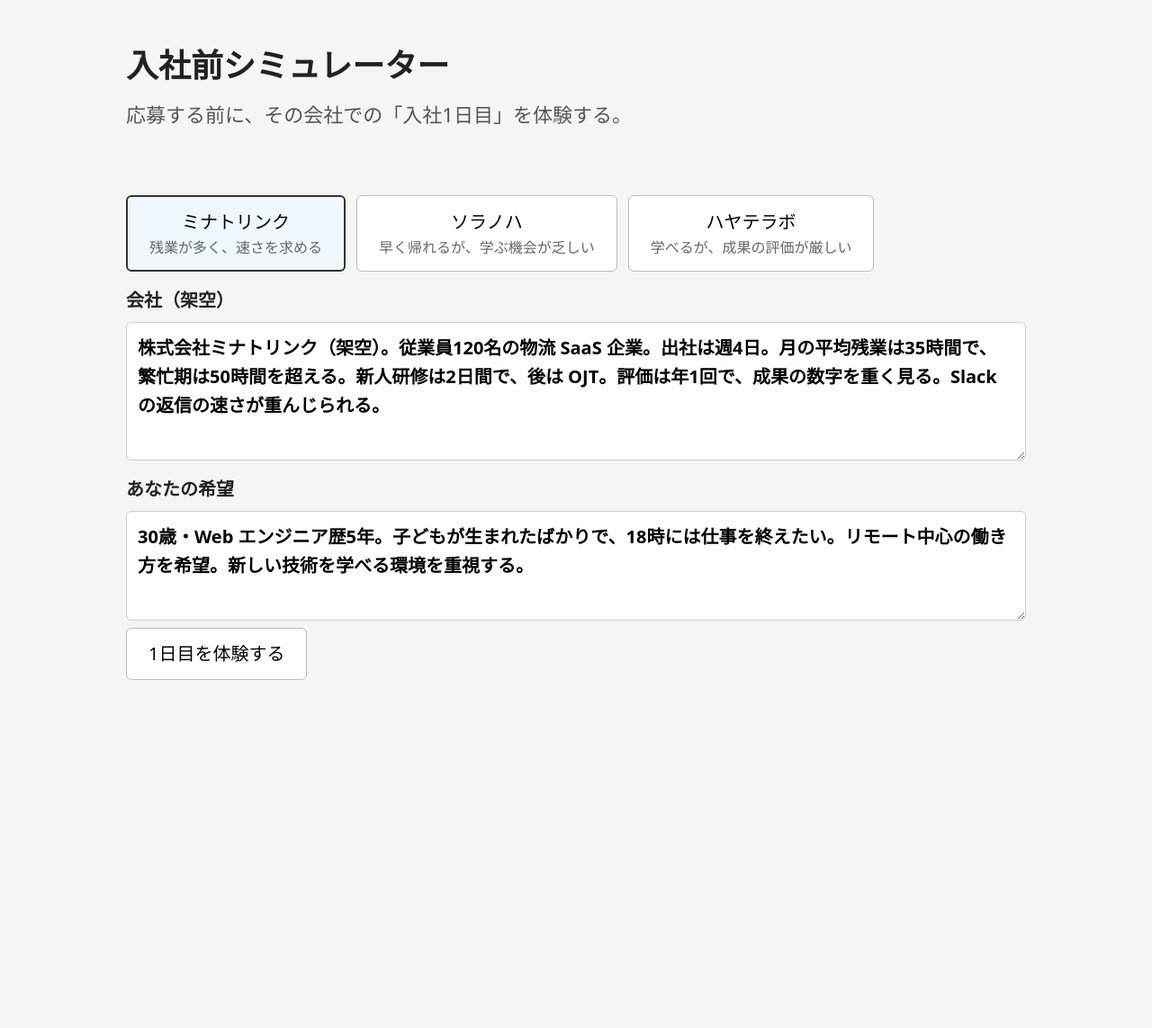
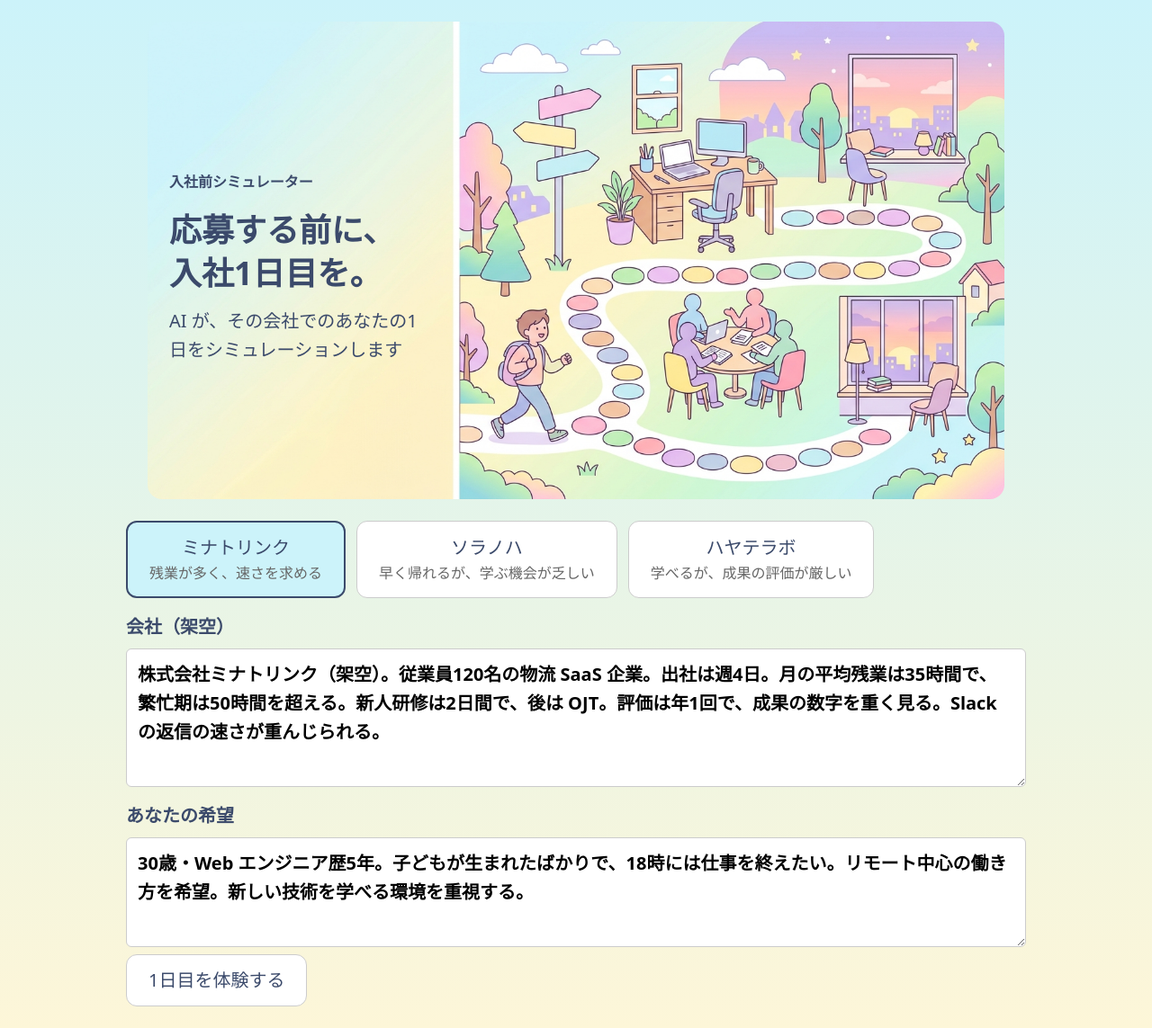
Before and after one commit to mryo0826/flexy-hackathon-proto, a Flask app: page / in a window 1280 px wide. Shown: the whole page at 90% size. Before the commit the page ends 756 px from the top, so only its background shows below. Run offline with Flask 3, Linux system fonts and the light colour scheme.

Commit message:
Match the site to the thumbnail: pastel theme and the board-game hero
- Hero shows the thumbnail illustration uncropped (aspect-ratio of the image)
  with the copy on its pale left panel
- Devin (swe-1-6-slow) restyled style.css to the image's pastel palette;
  darker text color for warnings (contrast 2.5 -> 4.9)
- thumbnail.md: copy and Japanese image prompts; thumbnail-base.jpg from Gemini
- notes.md: per-experience cost (Jev + Gemini, about $0.003)

Co-Authored-By: Claude Opus 5.5 <noreply@anthropic.com>

```diff
--- a/static/style.css
+++ b/static/style.css
@@ -1,17 +1,81 @@
 /* 入社前シミュレーター - 投影用スタイル */
+:root {
+  --sky: #CCF3FA;
+  --cream: #FDF6D8;
+  --mint: #D7F7F4;
+  --lavender: #E8DDF5;
+  --pink: #F6D3E4;
+  --ink: #3B4A6B;
+  --good: #5DBB97;
+  --bad: #EE8577;
+  --bad-text: #C2473A; /* 文字用。--bad は白との濃さの比が 2.5 で、投影では読みにくい */
+}
+
 body {
   font-family: system-ui, "Yu Gothic UI", sans-serif;
   margin: 0;
-  background: #f5f5f3;
-  color: #222;
+  background: linear-gradient(to bottom, var(--sky), var(--cream));
+  color: var(--ink);
   font-size: 20px;
   line-height: 1.6;
 }
 
-header, main {
+header {
+  margin: 0;
+  padding: 0;
+}
+
+main {
   max-width: 1000px;
   margin: 0 auto;
   padding: 24px;
+}
+
+/* 画像（1376×768）を切らずに丸ごと見せる。本文と同じ幅で、縦横比を画像に合わせる */
+.hero {
+  background: url("hero.jpg") center / 100% 100% no-repeat;
+  aspect-ratio: 1376 / 768;
+  width: calc(100% - 48px);
+  max-width: 952px;
+  margin: 24px auto 0;
+  border-radius: 16px;
+  overflow: hidden;
+  position: relative;
+}
+
+/* 画像の左の淡い面（幅の約35%）の上に文字を置く */
+.hero-text {
+  position: absolute;
+  left: 0;
+  top: 0;
+  width: 35%;
+  height: 100%;
+  padding: 24px;
+  box-sizing: border-box;
+  display: flex;
+  flex-direction: column;
+  justify-content: center;
+}
+
+.brand {
+  font-size: 16px;
+  color: var(--ink);
+  margin-bottom: 16px;
+  font-weight: 600;
+}
+
+.hero h1 {
+  margin: 0 0 12px;
+  font-size: clamp(22px, 3.4vw, 36px);
+  line-height: 1.35;
+  font-weight: 700;
+  color: var(--ink);
+}
+
+.hero .lead {
+  margin: 0;
+  color: var(--ink);
+  font-size: clamp(14px, 1.9vw, 20px);
 }
 
 h1 {
@@ -21,7 +85,7 @@ h1 {
 
 .lead {
   margin: 0 0 24px;
-  color: #555;
+  color: var(--ink);
   font-size: 22px;
 }
 
@@ -49,14 +113,15 @@ button {
   padding: 12px 24px;
   cursor: pointer;
   font-size: 20px;
-  border-radius: 6px;
-  border: 1px solid #bbb;
+  border-radius: 12px;
+  border: 1px solid #ccc;
   background: #fff;
+  color: var(--ink);
 }
 
 button:hover {
-  border-color: #333;
-  background: #fafafa;
+  background: var(--lavender);
+  border-color: var(--lavender);
 }
 
 .htmx-indicator {
@@ -249,8 +314,8 @@ h3 {
 }
 
 .presets button.on {
-  border: 2px solid #333;
-  background: #f0f7ff;
+  border: 2px solid var(--ink);
+  background: var(--sky);
 }
 
 .error pre {
--- a/templates/index.html
+++ b/templates/index.html
@@ -8,9 +8,12 @@
   <script src="{{ url_for('static', filename='htmx.min.js') }}"></script>
 </head>
 <body>
-  <header>
-    <h1>入社前シミュレーター{% if mode == "cache" %} <small>キャッシュモード</small>{% endif %}</h1>
-    <p class="lead">応募する前に、その会社での「入社1日目」を体験する。</p>
+  <header class="hero">
+    <div class="hero-text">
+      <p class="brand">入社前シミュレーター{% if mode == "cache" %} <small>キャッシュモード</small>{% endif %}</p>
+      <h1>応募する前に、<br>入社1日目を。</h1>
+      <p class="lead">AI が、その会社でのあなたの1日をシミュレーションします</p>
+    </div>
   </header>
   <main>
     <form hx-post="/judge" hx-target="#result" hx-indicator="#judging">
```
Also changed, not shown: other parts of static/style.css (+16 -16 lines), devin-task-pastel.md (added, +50 -0 lines), notes.md (+6 -0 lines), thumbnail.md (added, +57 -0 lines), static/hero.jpg (added), thumbnail-base.jpg (added), 10 other files.
